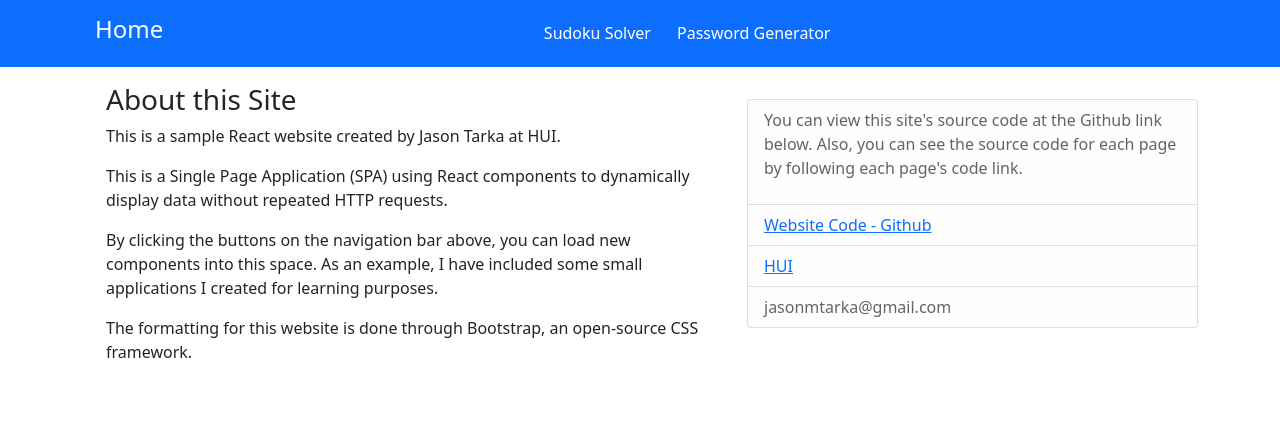
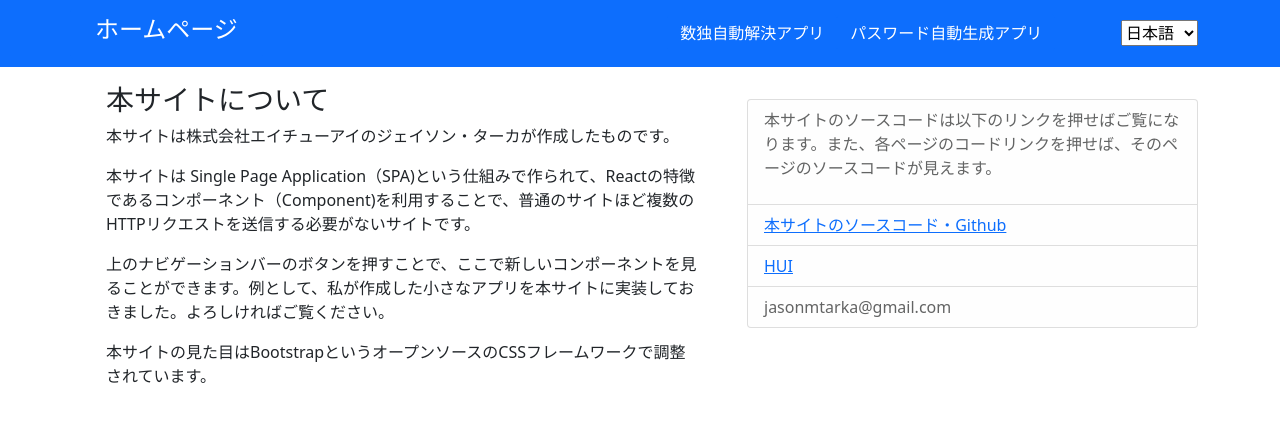
Before and after one commit to JasonMTarka/React-Sample, a React (Create React App) app: page / in a window 1280 px wide. Shown: the top 422 px of the page. Built offline with nearby package versions, Linux system fonts and the light colour scheme.

Commit message:
Site First Draft Completion
- Added language support for English and Japanese

- Added additional sudoku puzzles

```diff
--- a/src/App.js
+++ b/src/App.js
@@ -5,22 +5,31 @@ import Body from "./Components/Body";
 
 function App() {
   const [currentPage, setCurrentPage] = useState("home");
+  const [language, setLanguage] = useState("jp");
 
   //callback function for getting current page
   const updatePage = (page) => {
     setCurrentPage(page);
   };
 
+  const updateLanguage = (language) => {
+    setLanguage(language);
+  };
+
   return (
     <div>
-      <NavBar updatePage={updatePage} />
+      <NavBar
+        language={language}
+        updateLanguage={updateLanguage}
+        updatePage={updatePage}
+      />
       <div className="container">
         <div className="row mt-3">
           <div className="col-7">
-            <Body currentPage={currentPage} />
+            <Body currentPage={currentPage} language={language} />
           </div>
           <div className="col-5 mt-3">
-            <SideBar currentPage={currentPage} />
+            <SideBar currentPage={currentPage} language={language} />
           </div>
         </div>
       </div>
--- a/src/Components/Body.js
+++ b/src/Components/Body.js
@@ -6,9 +6,27 @@ function Body(props) {
   return (
     <div>
       <div>
-        <div>{props.currentPage === "home" ? <Home /> : ""}</div>
-        <div>{props.currentPage === "sudoku" ? <Sudoku /> : ""}</div>
-        <div>{props.currentPage === "passwordGen" ? <PasswordGen /> : ""}</div>
+        <div>
+          {props.currentPage === "home" ? (
+            <Home language={props.language} />
+          ) : (
+            ""
+          )}
+        </div>
+        <div>
+          {props.currentPage === "sudoku" ? (
+            <Sudoku language={props.language} />
+          ) : (
+            ""
+          )}
+        </div>
+        <div>
+          {props.currentPage === "passwordGen" ? (
+            <PasswordGen language={props.language} />
+          ) : (
+            ""
+          )}
+        </div>
       </div>
     </div>
   );
--- a/src/Components/home.js
+++ b/src/Components/home.js
@@ -1,21 +1,30 @@
 function Home(props) {
+  const text = {
+    eng: {
+      about: "About this Site",
+      p1: "This is a sample React website created by Jason Tarka at HUI.",
+      p2: "This is a Single Page Application (SPA) using React components to dynamically display data without repeated HTTP requests.",
+      p3: "By clicking the buttons on the navigation bar above, you can load new components into this space. As an example, I have included some small applications I created for learning purposes",
+      p4: "The formatting for this website is done through Bootstrap, an open-source CSS framework.",
+    },
+    jp: {
+      about: "本サイトについて",
+      p1: "本サイトは株式会社エイチューアイのジェイソン・ターカが作成したものです。",
+      p2: "本サイトは Single Page Application（SPA)という仕組みで作られて、Reactの特徴であるコンポーネント（Component)を利用することで、普通のサイトほど複数のHTTPリクエストを送信する必要がないサイトです。",
+      p3: "上のナビゲーションバーのボタンを押すことで、ここで新しいコンポーネントを見ることができます。例として、私が作成した小さなアプリを本サイトに実装しておきました。よろしければご覧ください。",
+      p4: "本サイトの見た目はBootstrapというオープンソースのCSSフレームワークで調整されています。",
+    },
+  };
+
   return (
     <div className="container">
-      <h3>About this Site</h3>
-      <p>This is a sample React website created by Jason Tarka at HUI.</p>
-      <p>
-        This is a Single Page Application (SPA) using React components to
-        dynamically display data without repeated HTTP requests.
-      </p>
-      <p>
-        By clicking the buttons on the navigation bar above, you can load new
-        components into this space. As an example, I have included some small
-        applications I created for learning purposes.
-      </p>
-      <p>
-        The formatting for this website is done through Bootstrap, an
-        open-source CSS framework.
-      </p>
+      <h3 key="about">
+        {props.language === "jp" ? text.jp.about : text.eng.about}
+      </h3>
+      <p key="1">{props.language === "jp" ? text.jp.p1 : text.eng.p1}</p>
+      <p key="2">{props.language === "jp" ? text.jp.p2 : text.eng.p2}</p>
+      <p key="3">{props.language === "jp" ? text.jp.p3 : text.eng.p3}</p>
+      <p key="4">{props.language === "jp" ? text.jp.p4 : text.eng.p4}</p>
     </div>
   );
 }
--- a/src/Components/navBar.js
+++ b/src/Components/navBar.js
@@ -3,22 +3,41 @@ function NavBar(props) {
     props.updatePage(buttonName);
   };
 
+  const handleLanguageChange = (event) => {
+    props.updateLanguage(event.target.value);
+  };
+
+  const text = {
+    eng: {
+      home: "Home",
+      sudoku: "Sudoku Solver",
+      passGen: "Password Generator",
+    },
+    jp: {
+      home: "ホームページ",
+      sudoku: "数独自動解決アプリ",
+      passGen: "パスワード自動生成アプリ",
+    },
+  };
+
   return (
     <nav className="navbar navbar-dark navbar-expand-md bg-primary justify-content-center">
       <div className="container">
-        <button
-          className="btn btn-primary"
-          onClick={() => navButtonPressed("home")}
-        >
-          <h4>Home</h4>
-        </button>
+        <ul className="navbar-nav w-100">
+          <button
+            className="btn btn-primary row"
+            onClick={() => navButtonPressed("home")}
+          >
+            <h4>{props.language === "jp" ? text.jp.home : text.eng.home}</h4>
+          </button>
+        </ul>
         <ul className="navbar-nav w-100 justify-content-center">
           <li className="nav-item active">
             <button
               className="btn btn-primary"
               onClick={() => navButtonPressed("sudoku")}
             >
-              Sudoku Solver
+              {props.language === "jp" ? text.jp.sudoku : text.eng.sudoku}
             </button>
           </li>
           <li className="nav-item">
@@ -26,10 +45,20 @@ function NavBar(props) {
               className="btn btn-primary"
               onClick={() => navButtonPressed("passwordGen")}
             >
-              Password Generator
+              {props.language === "jp" ? text.jp.passGen : text.eng.passGen}
             </button>
           </li>
         </ul>
+        <div className="navbar-nav">
+          <select value={props.language} onChange={handleLanguageChange}>
+            <option value="eng" key="eng">
+              English
+            </option>
+            <option value="jp" key="jp">
+              日本語
+            </option>
+          </select>
+        </div>
       </div>
     </nav>
   );
--- a/src/Components/sideBar.js
+++ b/src/Components/sideBar.js
@@ -5,33 +5,86 @@ function SideBar(props) {
     huiLink: "https://hui.co.jp/",
   };
 
+  const text = {
+    eng: {
+      HomePageName: "Home",
+      HomeDesc:
+        "You can view this site's source code at the Github link below.  Also, you can see the source code for each page by following each page's code link.",
+      HomeCodeText: "Website Code - Github",
+      SudokuPageName: "Sudoku Solver",
+      SudokuDesc:
+        "A sudoku solver which uses recursion and backtracking to find the solution.",
+      SudokuCodeText: "Sudoku Code - Github",
+      SudokuComponentText: "Sudoku Form Component - Github",
+      PassGenDesc:
+        "A password generator which generates a random password based on user input, including which character sets to include, minimum amounts of numbers and symbols, and password length.",
+      PassGenCodeText: "Password Logic - Github",
+      PassGenComponentText: "Password Form Component - Github",
+    },
+    jp: {
+      HomePageName: "ホームページ",
+      HomeDesc:
+        "本サイトのソースコードは以下のリンクを押せばご覧になります。また、各ページのコードリンクを押せば、そのページのソースコードが見えます。",
+      HomeCodeText: "本サイトのソースコード・Github",
+      SudokuPageName: "数独自動解決アプリ",
+      SudokuDesc: "再帰のアルゴリズムにより、数独を自動的に解決するアプリ。",
+      SudokuCodeText: "数独自動解決アプリのソースコード・Github",
+      SudokuComponentText: "数独のReactコンポーネント・Github",
+      PassGenPageName: "パスワード自動生成アプリ",
+      PassGenDesc:
+        "ユーザーの記入した情報に基づいて自動的にパスワードを作成するアプリ。",
+      PassGenCodeText: "パスワードアプリのソースコード・Github",
+      PassGenComponentText: "パスワードアプリのReactコンポーネント・Github",
+    },
+  };
+
   if (props.currentPage === "home") {
-    sideBar["pageName"] = "Home";
+    sideBar["pageName"] =
+      props.language === "jp" ? text.jp.HomePageName : text.eng.HomePageName;
     sideBar["description"] =
-      "You can view this site's source code at the Github link below.  Also, you can see the source code for each page by following each page's code link.";
-    sideBar["codeText"] = "Website Code - Github";
+      props.language === "jp" ? text.jp.HomeDesc : text.eng.HomeDesc;
+    sideBar["codeText"] =
+      props.language === "jp" ? text.jp.HomeCodeText : text.eng.HomeCodeText;
     sideBar["codeLink"] =
       "https://github.com/JasonMTarka/React-Sample/tree/main/src";
     //
   } else if (props.currentPage === "sudoku") {
-    sideBar["pageName"] = "Sudoku Solver";
+    sideBar["pageName"] =
+      props.language === "jp"
+        ? text.jp.SudokuPageName
+        : text.eng.SudokuPageName;
     sideBar["description"] =
-      "A sudoku solver which uses recursion and backtracking to find the solution.";
-    sideBar["codeText"] = "Sudoku Code - Github";
+      props.language === "jp" ? text.jp.SudokuDesc : text.eng.SudokuDesc;
+    sideBar["codeText"] =
+      props.language === "jp"
+        ? text.jp.SudokuCodeText
+        : text.eng.SudokuCodeText;
     sideBar["codeLink"] =
       "https://github.com/JasonMTarka/React-Sample/blob/main/src/Components/sudokuForm.js";
-    sideBar["componentCodeText"] = "Sudoku Form Component - Github";
+    sideBar["componentCodeText"] =
+      props.language === "jp"
+        ? text.jp.SudokuComponentText
+        : text.eng.SudokuComponentText;
     sideBar["componentCodeLink"] =
       "https://github.com/JasonMTarka/React-Sample/blob/main/src/Components/sudokuForm.js";
     //
   } else if (props.currentPage === "passwordGen") {
-    sideBar["pageName"] = "Password Generator";
+    sideBar["pageName"] =
+      props.language === "jp"
+        ? text.jp.PassGenPageName
+        : text.eng.PassGenPageName;
     sideBar["description"] =
-      "A password generator which generates a random password based on user input, including which character sets to include, minimum amounts of numbers and symbols, and password length. The copy password button enables users to copy the generated password for ease of use.";
-    sideBar["codeText"] = "Password Logic - Github";
+      props.language === "jp" ? text.jp.PassGenDesc : text.eng.PassGenDesc;
+    sideBar["codeText"] =
+      props.language === "jp"
+        ? text.jp.PassGenCodeText
+        : text.eng.PassGenCodeText;
     sideBar["codeLink"] =
       "https://github.com/JasonMTarka/React-Sample/blob/main/src/Components/Logic/passwordGenLogic.js";
-    sideBar["componentCodeText"] = "Password Form Component - Github";
+    sideBar["componentCodeText"] =
+      props.language === "jp"
+        ? text.jp.PassGenComponentText
+        : text.eng.PassGenComponentText;
     sideBar["componentCodeLink"] =
       "https://github.com/JasonMTarka/React-Sample/blob/main/src/Components/PasswordForm.js";
   }
--- a/src/Components/sudokuForm.js
+++ b/src/Components/sudokuForm.js
@@ -5,6 +5,17 @@ import SudokuRow from "./SudokuRow";
 class SudokuForm extends Component {
   constructor(props) {
     super(props);
+
+    this.text = {
+      eng: {
+        solve: "Solve",
+        reset: "Reset",
+      },
+      jp: {
+        solve: "解決する",
+        reset: "リセット",
+      },
+    };
 
     this.state = {
       sudoku: new Sudoku(),
@@ -68,13 +79,17 @@ class SudokuForm extends Component {
         <div>{fieldRows}</div>
         <div className="btn-toolbar mt-3">
           <button className="col btn btn-primary" onClick={this.handleSolve}>
-            Solve
+            {this.props.language === "jp"
+              ? this.text.jp.solve
+              : this.text.eng.solve}
           </button>
           <button
             className="col ml-2 btn btn-secondary"
             onClick={this.resetSudoku}
           >
-            Reset
+            {this.props.language === "jp"
+              ? this.text.jp.reset
+              : this.text.eng.reset}
           </button>
         </div>
         <div className="mt-3">
--- a/src/Components/sudokuSolver.js
+++ b/src/Components/sudokuSolver.js
@@ -1,15 +1,24 @@
 import SudokuForm from "./SudokuForm";
 
 function Sudoku(props) {
+  const text = {
+    eng: {
+      title: "Sudoku Solver",
+      desc: "A sudoku solver here using JSON-server, a mock RESTful API.",
+    },
+
+    jp: {
+      title: "数独自動解決アプリ",
+      desc: "模擬RESTfulのAPIであるJSON-serverを利用する、数独を自動的に解決するアプリ。",
+    },
+  };
+
   return (
     <div className="container">
-      <h3>Sudoku Solver</h3>
-      <p>
-        I will implement a sudoku solver here using JSON-server, a mock RESTful
-        API.
-      </p>
+      <h3>{props.language === "jp" ? text.jp.title : text.eng.title}</h3>
+      <p>{props.language === "jp" ? text.jp.desc : text.eng.desc}</p>
       <div>
-        <SudokuForm />
+        <SudokuForm language={props.language} />
       </div>
     </div>
   );
```
Also changed, not shown: src/Components/Logic/sudokuSolverLogic.js (+56 -0 lines), sudokuDifficulties.json (+54 -0 lines).
